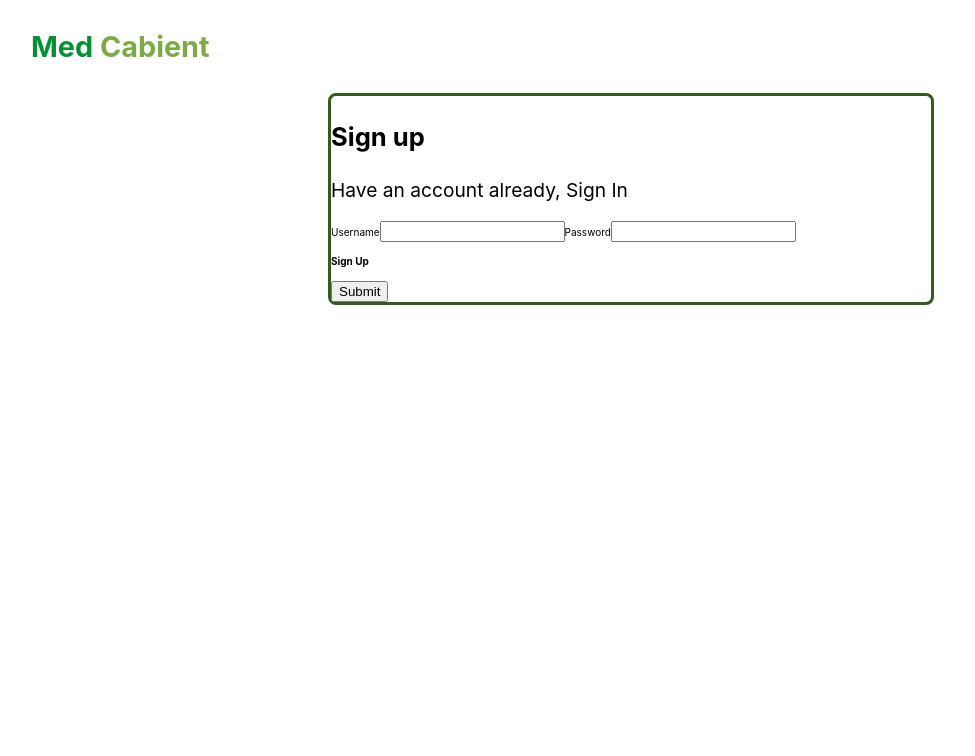
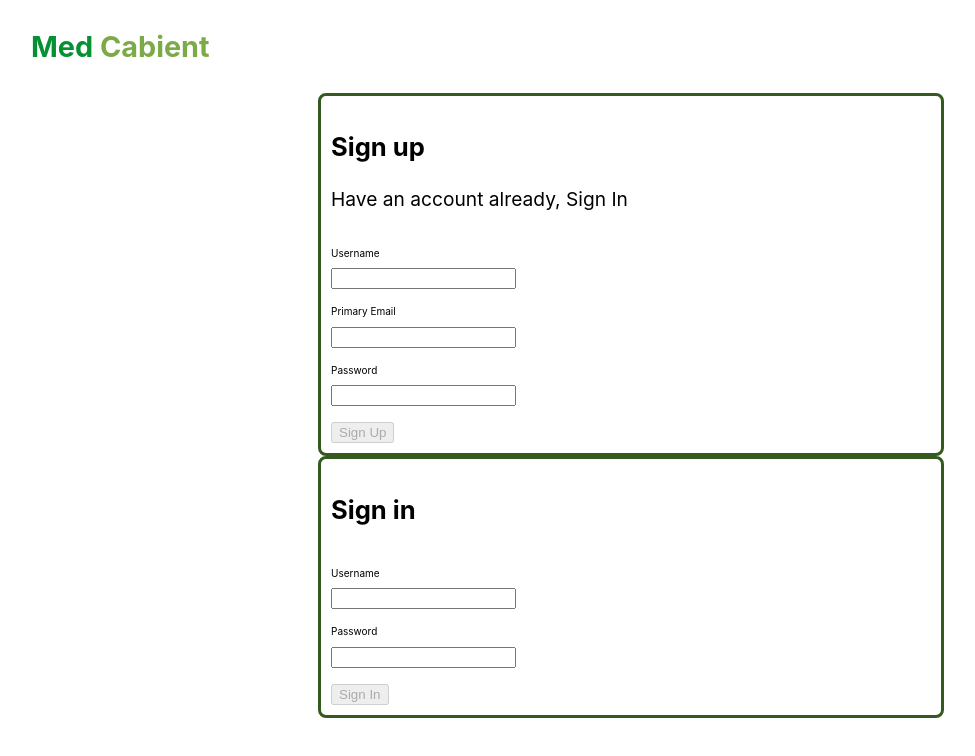
Before and after one commit to Med-Cabinet-1-June-2020/front-end, a React (Create React App) app: page / in a window 1280 px wide. Shown: the top 756 px of the page, without its empty margins (9-984 px from the left). Built offline with nearby package versions, Linux system fonts and the light colour scheme.

Commit message:
added signin form

```diff
--- a/src/App.css
+++ b/src/App.css
@@ -9,6 +9,7 @@
   border-radius: 8px;
   width: 50%;
   margin: 0 auto;
+  padding: .6rem;
 }
 
 .logo {
@@ -18,3 +19,23 @@
 #logo-s {
   color: #7baa47;
 }
+.input-form {
+  display:flex;
+  flex-direction: column;
+
+}
+.input-form input{
+  display:flex;
+  justify-content:space-between;
+  margin-top: .6rem;
+
+}
+.input-form label{
+  margin-top: 1rem;
+}
+.errors {
+  color:red;
+}
+.submit-form button {
+  margin-top: 1rem;
+}
--- a/src/App.jsx
+++ b/src/App.jsx
@@ -2,6 +2,7 @@ import React from 'react'
 import './App.css'
 import Header from './components/Header'
 import Signup from './components/Signup'
+import Signin from './components/Signin'
 
 const App = () => {
   return (
@@ -9,6 +10,7 @@ const App = () => {
       <div className="container">
         <Header />
         <Signup />
+        <Signin />
       </div>
     </>
   )
--- a/src/components/Signin.jsx
+++ b/src/components/Signin.jsx
@@ -0,0 +1,109 @@
+import React, { useState, useEffect } from 'react'
+import formSchema from '../validation/formSchema'
+import * as Yup from 'yup'
+import Axios from 'axios'
+
+const initialFormValues = {
+    username: '',
+    password: '',
+}
+
+  const initialFormErrors = {
+    username: '',
+    password: '',
+}
+
+const initialUsers = []
+
+const initalDisabled = true
+
+const Signin = () => {
+    const [users, setUsers] = useState(initialUsers)
+    const [formValues, setFormValues] = useState(initialFormValues)
+    const [formErrors, setFormErrors] = useState(initialFormErrors)
+    const [disabled, setDisabled] = useState(initalDisabled)
+
+    const onInputChange = evt => {
+        const { name, value } = evt.target
+
+        Yup
+          .reach(formSchema, name)
+          .validate(value)
+          .then(() => {
+            setFormErrors({
+              ...formErrors,
+              [name]: ""
+            });
+          })
+
+          .catch(err => {
+            setFormErrors({
+              ...formErrors,
+              [name]: err.errors[0]
+            });
+          });
+
+        setFormValues({
+          ...formValues,
+          [name]: value
+        })
+
+    }
+
+    const onSubmit = evt => {
+        evt.preventDefault()
+
+        const newUser = {
+          username: formValues.username.trim(),
+          password: formValues.password.trim(),
+        }
+        console.log("Signup -> newUser", newUser)
+        console.log("Signup -> users", users)
+        // postNewUser(newUser)
+
+    }
+
+    useEffect(() => {
+        formSchema.isValid(formValues).then(valid => {
+          setDisabled(!valid)
+        })
+    }, [formValues])
+
+    return (
+        <div className="entry">
+          <h3>Sign in</h3>
+          <form className='form-container' onSubmit={onSubmit}>
+            <div className='input-form'>
+              <label>Username
+                <input
+                  value={formValues.username}
+                  onChange={onInputChange}
+
+                  name='username'
+                  type='text'
+                />
+              </label>
+              <label>Password
+                <input
+                  value={formValues.password}
+                  onChange={onInputChange}
+
+                  name='password'
+                  type='text'
+                />
+              </label>
+            </div>
+            <div className='submit-form'>
+              <button disabled={disabled}>Sign In</button>
+              <div className='errors'>
+                <div>{formErrors.username}</div>
+                <div>{formErrors.password}</div>
+
+              </div>
+            </div>
+          </form>
+        </div>
+    )
+}
+
+export default Signin
--- a/src/components/Signup.jsx
+++ b/src/components/Signup.jsx
@@ -1,16 +1,19 @@
 import React, { useState, useEffect } from 'react'
 import formSchema from '../validation/formSchema'
 import * as Yup from 'yup'
+import Axios from 'axios'
 
 
 
 const initialFormValues = {
   username: '',
+  primaryemail: '',
   password: '',
 }
 
 const initialFormErrors = {
   username: '',
+  primaryemail: '',
   password: '',
 }
 
@@ -25,26 +28,38 @@ const Signup = () => {
   const [formErrors, setFormErrors] = useState(initialFormErrors)
   const [disabled, setDisabled] = useState(initalDisabled)
 
+  // const postNewUser = newUser => {
+  //   Axios.post('https://medcabinetjune2020.herokuapp.com/createnewuser', newUser)
+  //     .then(res => {
+  //       setUsers([...users, res.data])
+  //       console.log("Signup -> users", users)
+  //       console.log("Signup -> res.data", res.data)
+  //     })
+  //     .catch(err => {
+  //       console.log("Signup -> err", err)
+  //     })
+  //     .finally(() => {
+  //       setFormValues(initialFormValues)
+  //     })
+  // }
+
   const onInputChange = evt => {
     const { name, value } = evt.target
 
     Yup
       .reach(formSchema, name)
-      //we can then run validate using the value
       .validate(value)
-      // if the validation is successful, we can clear the error message
       .then(() => {
         setFormErrors({
           ...formErrors,
           [name]: ""
         });
       })
-      /* if the validation is unsuccessful, we can set the error message to the message
-        returned from yup (that we created in our schema) */
+
       .catch(err => {
         setFormErrors({
           ...formErrors,
-          [name]: err.errors[0] // investigate
+          [name]: err.errors[0]
         });
       });
 
@@ -60,15 +75,16 @@ const Signup = () => {
 
     const newUser = {
       username: formValues.username.trim(),
+      primaryemail: formValues.primaryemail.trim(),
       password: formValues.password.trim(),
     }
-    console.log(newUser)
+    console.log("Signup -> newUser", newUser)
+    console.log("Signup -> users", users)
+    // postNewUser(newUser)
 
   }
 
-  // useEffect(() => {
-  //   getUsers()
-  // }, [])
+
 
   useEffect(() => {
     formSchema.isValid(formValues).then(valid => {
@@ -80,6 +96,7 @@ const Signup = () => {
     <div className="entry">
       <h3>Sign up</h3>
       <p>Have an account already, Sign In</p>
+
       <form className='form-container' onSubmit={onSubmit}>
         <div className='input-form'>
           <label>Username
@@ -88,6 +105,15 @@ const Signup = () => {
               onChange={onInputChange}
 
               name='username'
+              type='text'
+            />
+          </label>
+          <label>Primary Email
+            <input
+              value={formValues.primaryemail}
+              onChange={onInputChange}
+
+              name='primaryemail'
               type='text'
             />
           </label>
@@ -102,13 +128,12 @@ const Signup = () => {
           </label>
         </div>
         <div className='submit-form'>
-          <h4>Sign Up</h4>
-          <button>Submit</button>
+          <button disabled={disabled}>Sign Up</button>
           <div className='errors'>
             <div>{formErrors.username}</div>
+            <div>{formErrors.primaryemail}</div>
             <div>{formErrors.password}</div>
-            <div></div>
-            <div></div>
+
           </div>
         </div>
       </form>
--- a/src/validation/formSchema.jsx
+++ b/src/validation/formSchema.jsx
@@ -4,11 +4,15 @@ import * as Yup from "yup";
 const formSchema = Yup.object().shape({
     username: Yup
         .string()
-        .min(3, 'Username must be at least 3 characters long.')
+        .min(5, 'Username must be at least 5 characters long.')
         .required('Username is Required'),
+    primaryemail: Yup
+        .string()
+        .email("Must be a valid email address.")
+        .required("Must include email address."),
     password: Yup
         .string()
-        .min(3, 'Password must be at least 3 characters long.')
+        .min(5, 'Password must be at least 5 characters long.')
         .required('Password is Required')
 })
 
```
